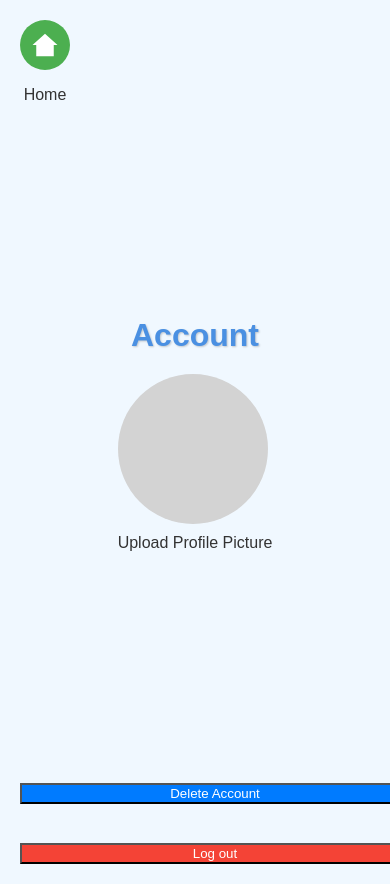
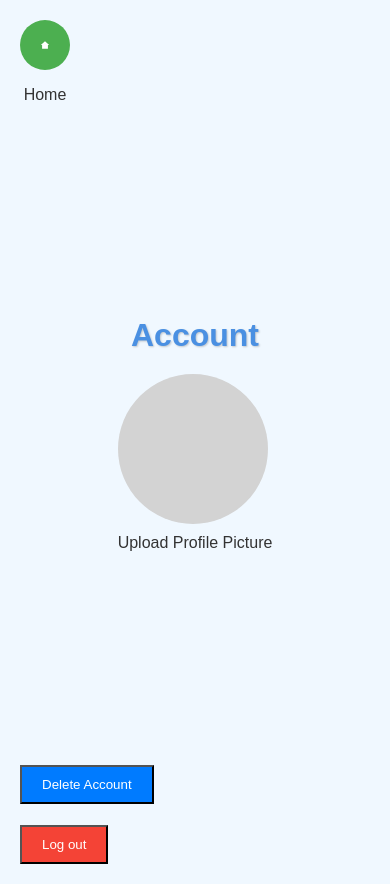
Before and after one commit to Baloyi2/check-me, a plain HTML site: page user_details.html in a window 390 px wide. Drawn offline with Linux system fonts and the light colour scheme.

Commit message:
Add files via upload

```diff
--- a/user_details.css
+++ b/user_details.css
@@ -121,6 +121,7 @@ button.remove-account:hover {
     }
 
     button {
-        width: 100%; /* Full width on small screens */
+        width: auto; /* Set width to auto to fit content */
+        padding: 10px 20px; /* Add padding for better appearance */
     }
 }
```
